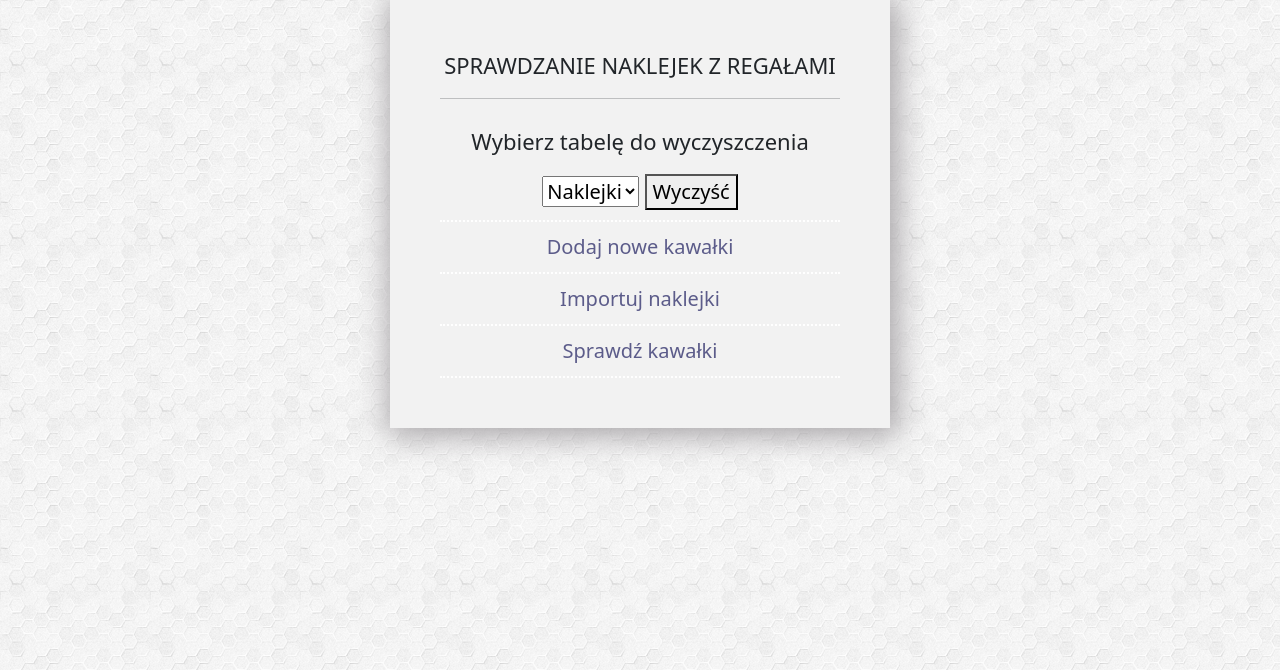
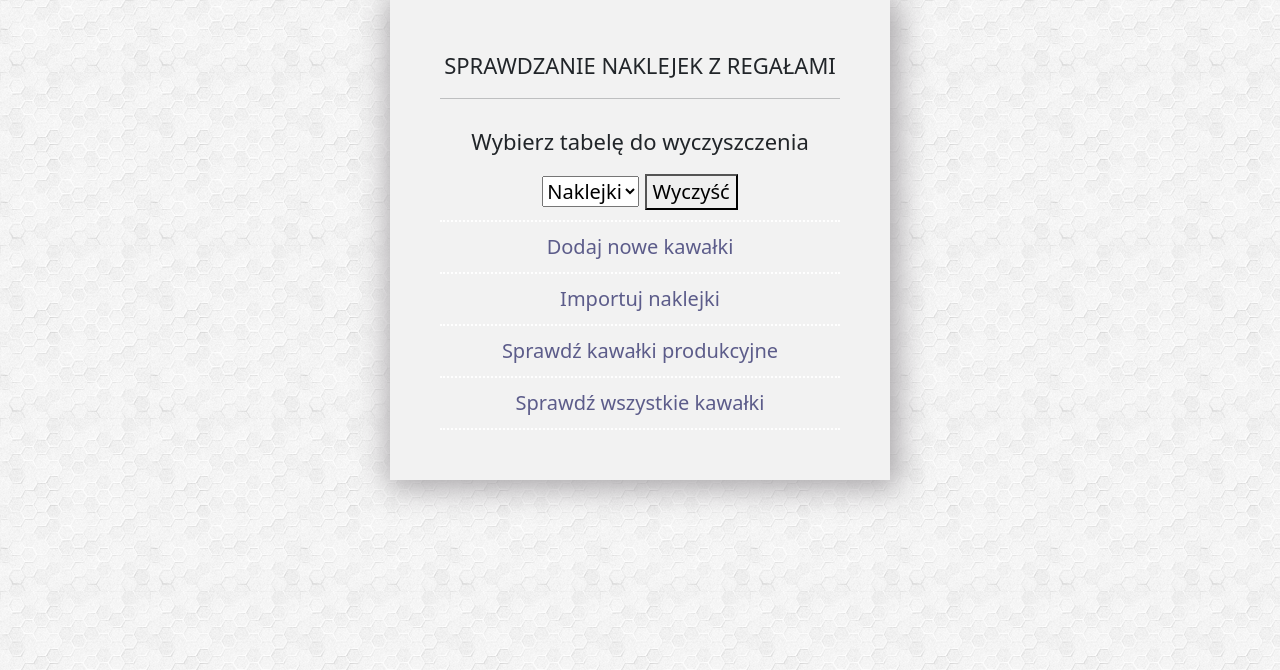
Before and after one commit to PrzeMazur95/Finder, a PHP site: page / in a window 1280 px wide. Shown: the part 101-771 px from the top of the page. Run offline with PHP 8.4, Linux system fonts and the light colour scheme; some libraries are stand-ins or nearby versions.

Commit message:
Add shortcut to find specific production pieces on index page

```diff
--- a/index.php
+++ b/index.php
@@ -22,7 +22,10 @@
 					<a href="import.php">Importuj naklejki</a>
 				</div>
 				<div class="opcje">
-					<a href="find_all.php">Sprawdź kawałki</a>
+					<a href="find_specific.php">Sprawdź kawałki produkcyjne</a>
+				</div>
+				<div class="opcje">
+					<a href="find_all.php">Sprawdź wszystkie kawałki</a>
 				</div>
 			</div>
 
```
